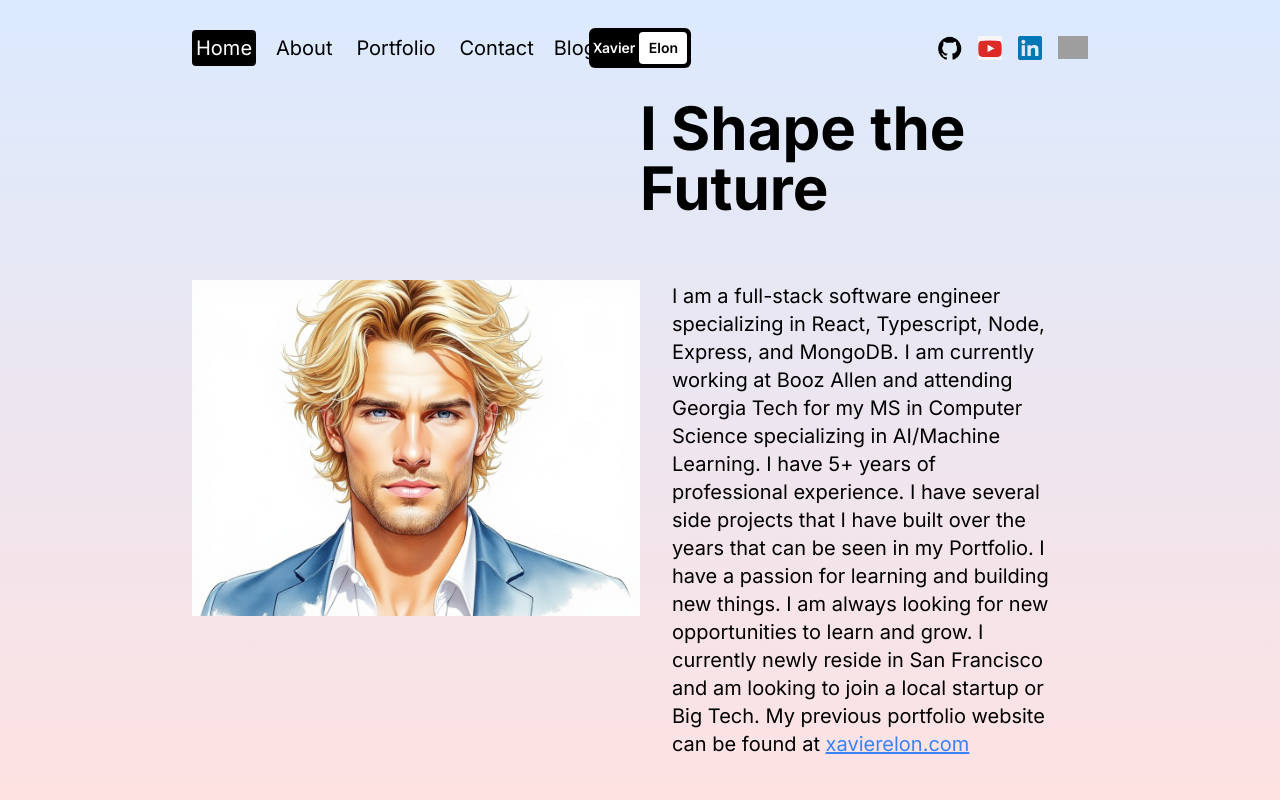
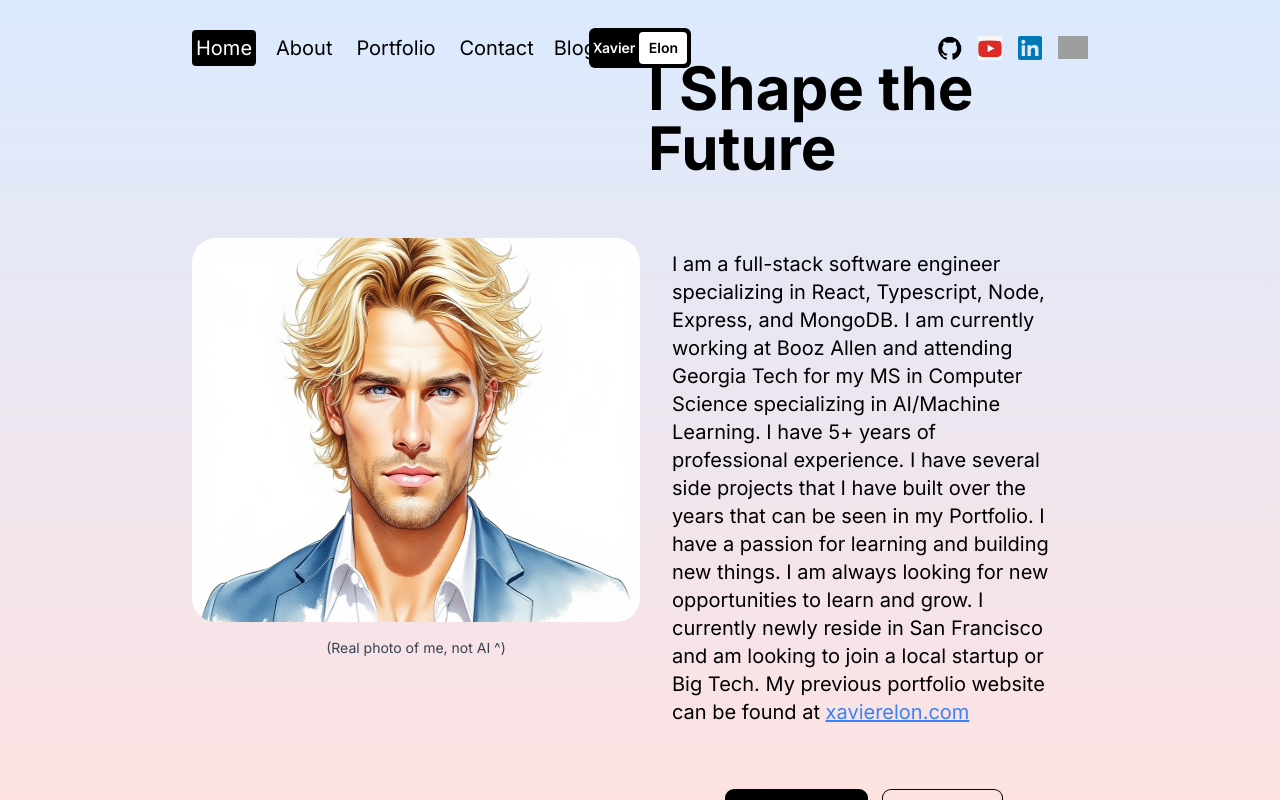
Before and after one commit to XavierElon/xavierelon-portfolio, a Next.js app: page / in a window 1280 px wide. Built offline with nearby package versions, Linux system fonts and the light colour scheme; grey boxes are pictures that could not be loaded.

Commit message:
update main page

```diff
--- a/src/app/page.jsx
+++ b/src/app/page.jsx
@@ -16,13 +16,20 @@ const Homepage = () => {
     >
       <div className="h-full flex flex-col lg:flex-row px-4 sm:px-8 md:px-12 lg:px-20 xl:px-48">
         {/* IMAGE CONTAINER */}
-        <div className="h-1/2 lg:h-full lg:w-1/2 relative">
-          <Image src={me} alt="" fill className="object-contain rounded-3xl" />
+        <div className="lg:w-1/2 flex flex-col items-center justify-center mb-8 lg:mb-0">
+          {/* Image Wrapper with Rounded Borders */}
+          <div className="relative w-full h-64 sm:h-96 flex items-center justify-center rounded-3xl overflow-hidden">
+            <Image src={me} alt="Xavier Elon's Profile Picture" fill />
+          </div>
+          {/* Text Underneath Image */}
+          <p className="mt-4 text-center text-sm text-gray-700">
+            (Real photo of me, not AI ^)
+          </p>
         </div>
         {/* TEXT CONTAINER */}
-        <div className="h-1/2 lg:h-full lg:w-1/2 flex flex-col gap-8 items-center justify-center">
+        <div className="lg:w-1/2 flex flex-col gap-8 items-center justify-center">
           {/* TITLE */}
-          <h1 className="text-4xl md:text-6xl font-bold mt-20">
+          <h1 className="text-4xl md:text-6xl font-bold mt-240 p-2">
             I Shape the Future
           </h1>
           {/* DESC */}
@@ -49,13 +56,13 @@ const Homepage = () => {
           {/* BUTTONS */}
           <div className="w-full flex gap-4 justify-center">
             <Link href="/portfolio">
-              <button className="p-4 rounded-lg ring-1 ring-black bg-black text-white">
+              <button className="p-4 rounded-lg ring-1 ring-black bg-black text-white hover:bg-gray-800 transition">
                 View My Work
               </button>
             </Link>
 
             <Link href="/contact">
-              <button className="p-4 rounded-lg ring-1 ring-black">
+              <button className="p-4 rounded-lg ring-1 ring-black hover:bg-gray-100 transition">
                 Contact Me
               </button>
             </Link>
```
